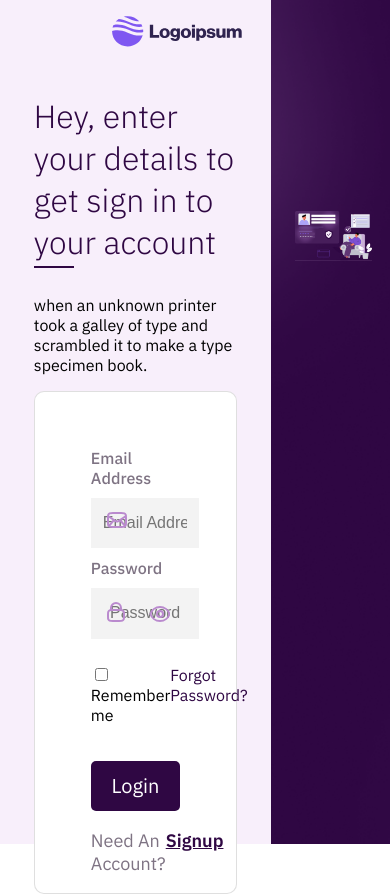
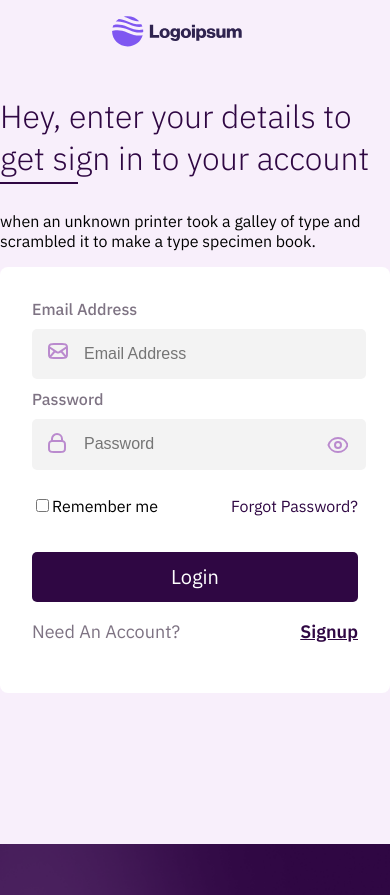
Before and after one commit to altamash2000/online_practice, a React (Create React App) app: page /auth/login in a window 390 px wide. Shown: the top 895 px of the page. Built offline with nearby package versions, Linux system fonts and the light colour scheme.

Commit message:
push change for responsive

```diff
--- a/src/App.css
+++ b/src/App.css
@@ -49,8 +49,9 @@ body {
     bottom: -5px;
 }
 section {
-    width: 75%;
+    width: calc(100%-20%);
     height: 90%;
+    min-width: 350px;
 }
 
 .pointer {
--- a/src/auth/login/logincss.js
+++ b/src/auth/login/logincss.js
@@ -1,24 +1,24 @@
 import { ThemeColors } from '../../theme/theme';
 export const cardinner = {
     position: 'relative',
-    display: 'flex',
     webkitBoxOrient: 'vertical',
     webkitBoxDirection: 'normal',
-    msFlexDirection: 'column',
-    flexDirection: 'column',
-    minWidth: 0,
+    msFlexDirection: 'row',
+    flexDirection: 'row',
+    minWidth: '261px',
     wordWrap: 'break-word',
     backgroundColor: ThemeColors.white,
     backgroundClip: 'border-box',
-    border: '1px solid rgba(0,0,0,.125)',
-    borderRadius: '10px',
+    borderRadius: '8px',
   }
   export  const cardBodyinner = {
-    webkitBoxFlex: '1',
-    msFlex: '1 1 auto',
-    flex: ' 1 1 auto',
-    padding: '3.5rem',
-    paddingBottom: '0'
+    // webkitBoxFlex: '1',
+    // msFlex: '1 1 auto',
+    flex: '1',
+    display: 'flex',
+    justifyContent: 'center',
+    alignItem: 'center',
+
   }
  export const signUp = {
     color: ThemeColors.primary,
--- a/src/auth/password/forgot.js
+++ b/src/auth/password/forgot.js
@@ -10,7 +10,7 @@ import { cardBodyinner, cardinner } from '../login/logincss'
 export default function ForgotPassword() {
   const navigate = useNavigate(0)
   const onclick = () => {
-    navigate("otp")
+    navigate("/auth/otp")
   }
   const login = () => {
     navigate("/")
--- a/src/auth/password/otp.js
+++ b/src/auth/password/otp.js
@@ -22,12 +22,18 @@ export default function Otp() {
       <div style={cardinner}>
         <div style={cardBodyinner}>
           <form>
-            <CustomInput name="Email" placeholder="OTP" type="email" label="OTP"  />
+            <div style={{display:'flex',columnGap:'2rem'}}>
+            <CustomInput name="text" placeholder="OTP" type="text" label="OTP"  />
+            <CustomInput name="text" placeholder="OTP" type="text" label="OTP"  />
+            <CustomInput name="text" placeholder="OTP" type="text" label="OTP"  />
+            <CustomInput name="text" placeholder="OTP" type="text" label="OTP"  />
+            <CustomInput name="text" placeholder="OTP" type="text" label="OTP"  />
+            <CustomInput name="text" placeholder="OTP" type="text" label="OTP"  />
+            </div>
             <CustomButton title="Continue" onClick={onclick} />
             <div style={{ display: 'flex', flexDirection: 'row', justifyContent: 'center', }}>
               <p style={rightTxt} className="pointer" >Resend</p>
             </div>
-
           </form>
         </div>
       </div>
--- a/src/common/baseLayout.css
+++ b/src/common/baseLayout.css
@@ -6,10 +6,13 @@
     display: flex;
     height: 100%;
     width: 100%;
+    flex-direction: row;
+    flex-wrap: wrap;
 }
 .left-flex {
     flex: 1 1 45%;
     height: 100%;
+    min-width: 335px;
     /* height: max-content; */
 }
 .container-flex {
@@ -26,6 +29,7 @@
     background-position: center;
     background-repeat: no-repeat;
     background-size: cover;
+    min-width: 335px;
 }
 .innerDiv {
     width: 100%;
@@ -39,3 +43,13 @@
     top: 25%;
     left: 20%;
 }
+
+input::placeholder {
+    text-indent: 2.5rem;
+  }
+
+  form{
+    width: 85%;
+    min-width: 256px;
+    margin: 2rem;
+  }
--- a/src/customComponents/customTextInput/index.js
+++ b/src/customComponents/customTextInput/index.js
@@ -1,17 +1,21 @@
 import React from "react";
-import { formControl, InputLabel, StyledInput } from "./indexCss";
+import { formControl, formControlOtp, InputLabel, StyledInput } from "./indexCss";
 
 
 export default function CustomInput(props) {
-const {name ,placeholder,type ,lefticon , righticon,label} = props
+    const { name, placeholder, type, lefticon, righticon, label } = props
     return (
-        <>
-        <InputLabel>{label}</InputLabel>
-        <StyledInput className={"inputWithIcon"}>
-         <div className="left-icon">{lefticon}</div>
-        <input type={type} name={name} placeholder={placeholder} style={formControl}/>
-        <div className="right-icon">{righticon}</div>
+        label === "OTP" ? <StyledInput className={"inputWithIcon"}>
+            <div className="left-icon">{lefticon}</div>
+            <input type={type} name={name} style={formControlOtp} />
+            <div className="right-icon">{righticon}</div>
         </StyledInput>
-        </>
+            : <><InputLabel>{label}</InputLabel>
+                <StyledInput className={"inputWithIcon"}>
+                    <div className="left-icon">{lefticon}</div>
+                    <input type={type} name={name} placeholder={placeholder} style={formControl} />
+                    <div className="right-icon">{righticon}</div>
+                </StyledInput>
+            </>
     )
 }
--- a/src/customComponents/customTextInput/indexCss.js
+++ b/src/customComponents/customTextInput/indexCss.js
@@ -32,28 +32,31 @@ export const formControl = {
   lineHeight: ' 2.4rem',
   backgroundClip: 'padding-box',
   background: ThemeColors.inputbg,
-  textAlign: 'center',
   border: 'none',
+  textIndent: '2.5rem',
+  borderRadius: '5px',
+}
+export const formControlOtp = {
+  display: 'block',
+  width: '50%',
+  padding: ' 0.375rem 0.75rem',
+  fontSize: ' 1rem',
+  lineHeight: ' 2.4rem',
+  backgroundClip: 'padding-box',
+  background: ThemeColors.inputbg,
+  border: 'none',
+  borderRadius: '5px',
+  textAlign:'center'
 }
 export const formSelect = {
-    display:'block',
-    width:'100%',
-    fontSize:'1rem',
-    background:ThemeColors.inputbg,
-    textAlign:'center',
-    border:'none',
-    paddingTop:'0.9rem',
-    paddingBottom:'0.9rem',
-    paddingLeft:'1rem',
-
-    // display: 'block',
-    // width: '95%',
-    // padding:'0.375rem 2.25rem 0.375rem 0.75rem',
-    // fontSize:' 1rem',
-    // lineHeight:' 2.4rem',
-    // backgroundClip: 'padding-box',
-    // background:ThemeColors.inputbg,
-    // textAlign:'center',
-    // border: 'none',
-    // appearance: 'none',
+  display: 'block',
+  width: '100%',
+  fontSize: '1rem',
+  background: ThemeColors.inputbg,
+  border: 'none',
+  paddingTop: '0.9rem',
+  paddingBottom: '0.9rem',
+  paddingLeft: '1rem',
+  textIndent: '2.5rem',
+  borderRadius: '5px',
 }
```
